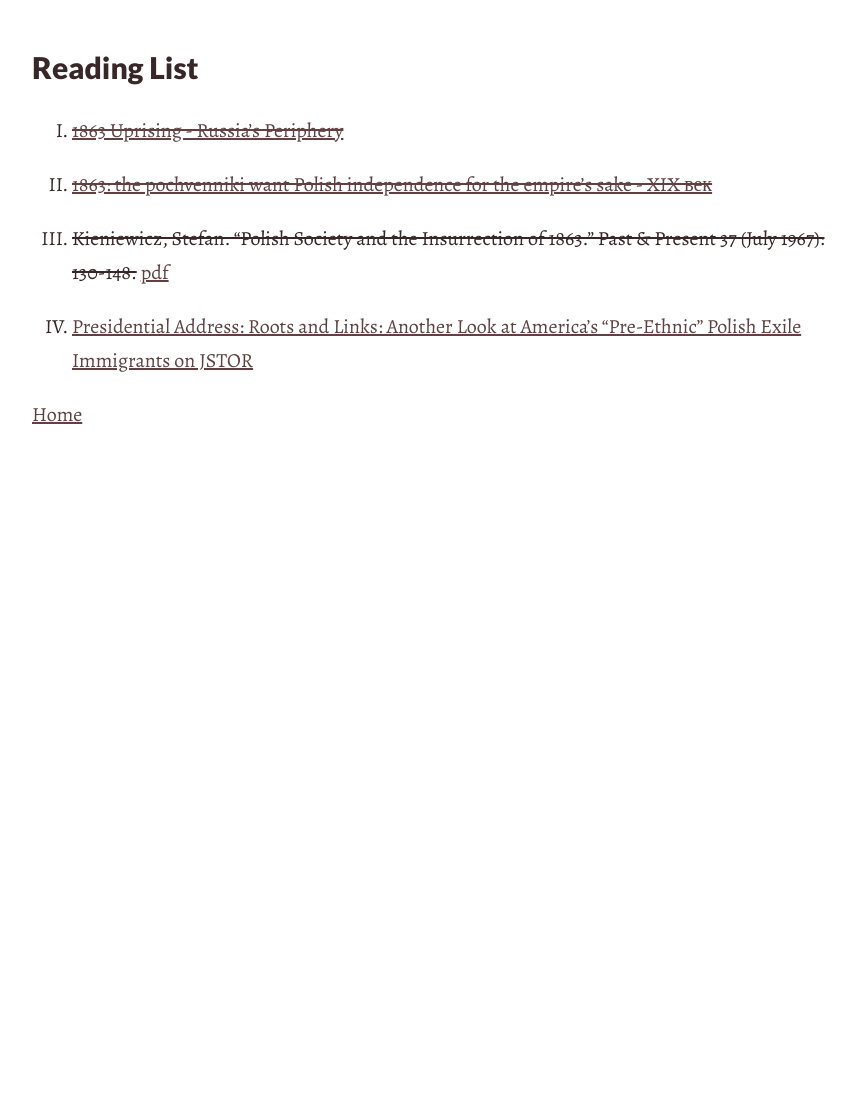
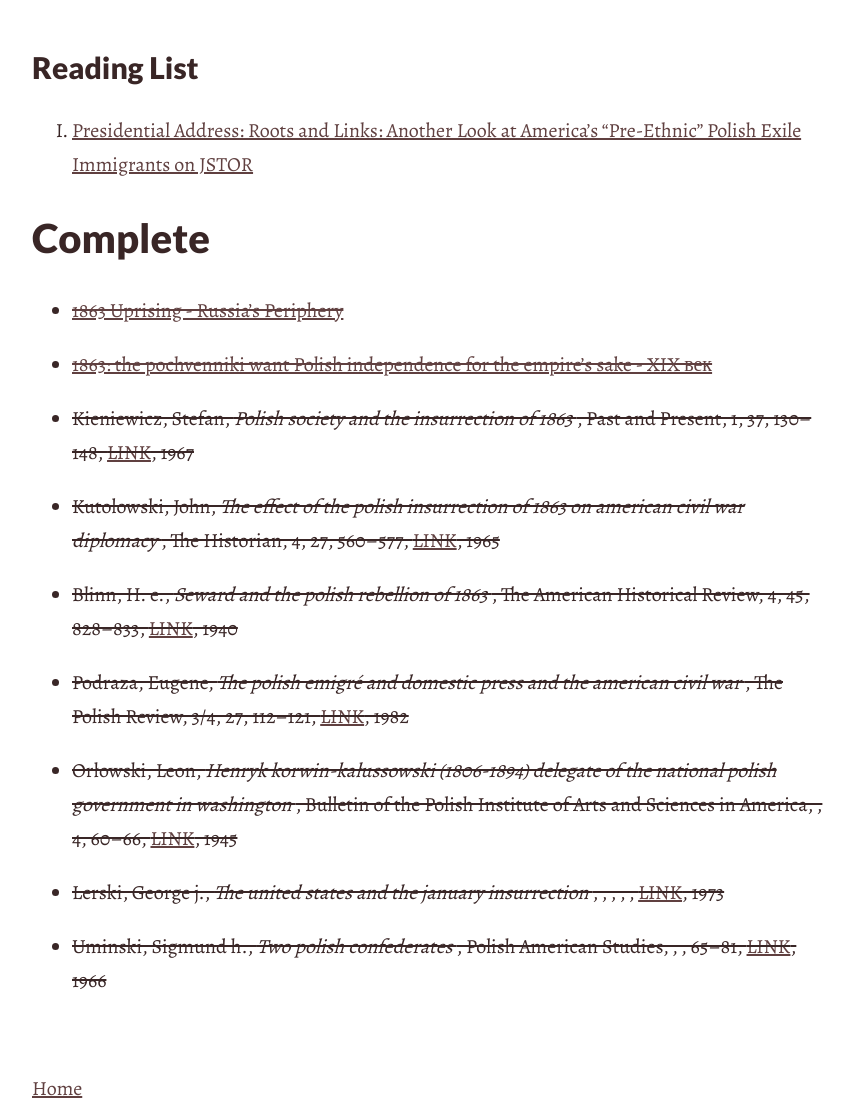
Before and after one commit to LemuelCushing/PolishUprisingSeminar, a Jekyll site: the page built from _lists/ReadingList.md, in a window 1280 px wide. Shown: the whole page, without its empty margins (208-1064 px from the left). Built offline with Jekyll 4.4.1, drawn with Linux system fonts in a browser that asks for light colours; comment, search, counter and statistics services are not loaded; before the commit the page ends 980 px from its top, so only the background shows below that.

Commit message:
Added completed to Reading List and a copy bibID button in bilio

```diff
--- a/Gemfile
+++ b/Gemfile
@@ -16,6 +16,8 @@ gem "jekyll", "3.4.0"
 
 gem 'wdm', '>= 0.1.0' if Gem.win_platform?
 
+gem 'jekyll-octicons'
+
 # If you want to use GitHub Pages, remove the "gem "jekyll"" above and
 # uncomment the line below. To upgrade, run `bundle update github-pages`.
 # gem "github-pages", group: :jekyll_plugins
--- a/_config.yml
+++ b/_config.yml
@@ -19,6 +19,8 @@ collections:
 # Comments
 # disqus-shortname: webjeda-demo
 
+gems:
+  - jekyll-octicons
 
 #optimization
 #compress.html
--- a/_layouts/default.html
+++ b/_layouts/default.html
@@ -13,6 +13,7 @@ layout: compress
 <body style="background-color: rgb(232, 226, 176)">
  <script src="{{site.baseurl}}/js/theme.min.js"></script>
  <script src="{{site.baseurl}}/js/strike.js"></script>
+<script src="https://cdnjs.cloudflare.com/ajax/libs/clipboard.js/1.6.0/clipboard.min.js"></script>
   <header>
       <a href="{{site.baseurl}}/"><div class="home"></div></a>
   </header>
--- a/_lists/ReadingList.md
+++ b/_lists/ReadingList.md
@@ -1,15 +1,45 @@
 ---
 layout: list
 title: Reading List
+
+completed:
+    - kieniewicz_polish_1967-1
+    - kutolowski_effect_1965
+    - blinn_seward_1940
+    - podraza_polish_1982
+    - orlowski_henryk_1945
+    - lerski_united_1973-1
+    - uminski_two_1966-1
 ---
 
 ## Reading List
 
 
-1. [~~1863 Uprising - Russia's Periphery~~](http://russiasperiphery.blogs.wm.edu/western-borderlands/poland/general/1863-uprising/)
+1. [Presidential Address: Roots and Links: Another Look at America's "Pre-Ethnic" Polish Exile Immigrants on JSTOR](https://www.jstor.org/stable/20148026?Search=yes&resultItemClick=true&searchText=1863&searchUri=%2Ftopic%2Fexile%2F%3FQuery%3D1863%26page%3D2%26amp%3D%26amp%3D%26topic%3Dexile&seq=1#page_scan_tab_contents)
 
-2. [~~1863: the pochvenniki want Polish independence for the empire’s sake - XIX век~~](https://xixvek.wordpress.com/2012/04/09/1863-the-pochvenniki-want-polish-independence-for-the-empires-sake/)
 
-3. ~~Kieniewicz, Stefan. “Polish Society and the Insurrection of 1863.” Past & Present 37 (July 1967): 130-148.~~ [pdf](https://oup.silverchair-cdn.com/oup/backfile/Content_public/Journal/past/37/1/10.1093_past_37.1.130/1/130.pdf?Expires=1487188869&Signature=g52zGjWy3DX6BUFn5w1fu0beVOQG-bFowNK0UVAA-f8sXKH2aM4UgA2wjkqOW159EICpyd4TMBXzfVhuVw2w7qOk0BrCHjvN9ME56BofIh6tjpm5ybxzhO9WvjCScy7KxtnYOPUODxID2Vnryqp-ePS8xTJZlFCnBVJBBrsZp9cgyfcE3u0~U9ByyVRb6UvcfQoZw7DYpCyxAsKQTkehsP24WP2ee7ZLYuK2AV3wdyYhAu8neZW7uIFQ0osUxssi5cc-oT5r-KsV1dwZwvq1jol1FtSUGLItyjXY32z5mQvYSWMs5xcQRx7grqYVTUUy6~kCB6qYMWXcb4W9EkAhZw__&Key-Pair-Id=APKAIUCZBIA4LVPAVW3Q)
+# Complete
 
-4. [Presidential Address: Roots and Links: Another Look at America's "Pre-Ethnic" Polish Exile Immigrants on JSTOR](https://www.jstor.org/stable/20148026?Search=yes&resultItemClick=true&searchText=1863&searchUri=%2Ftopic%2Fexile%2F%3FQuery%3D1863%26page%3D2%26amp%3D%26amp%3D%26topic%3Dexile&seq=1#page_scan_tab_contents)
+* [~~1863 Uprising - Russia's Periphery~~](http://russiasperiphery.blogs.wm.edu/western-borderlands/poland/general/1863-uprising/)
+
+* [~~1863: the pochvenniki want Polish independence for the empire’s sake - XIX век~~](https://xixvek.wordpress.com/2012/04/09/1863-the-pochvenniki-want-polish-independence-for-the-empires-sake/)
+
+{% for curItem in page.completed %}
+
+{% assign entry = site.data.bib | where:"id", curItem  | first %}
+
+
+* ~~{{ entry.author[0].family  | capitalize }},
+{{ entry.author[0].given  | capitalize }},
+<i> {{ entry.title  | capitalize }} </i>,
+{{ entry.container-title  }},
+{{ entry.issue  }},
+{{ entry.volume  }},
+{{ entry.page  }},
+<a href="{{ entry.URL  }}">LINK</a>,
+{{ entry.issued.date-parts[0][0] }}~~
+
+
+{% endfor %}
+
+<br>
--- a/_sass/style.scss
+++ b/_sass/style.scss
@@ -246,3 +246,9 @@ footer {
 .links a {
     margin-right: 1em;
 }
+
+.octicon {
+  display: inline-block;
+  vertical-align: text-top;
+  fill: $brand-color;
+}
```
Also changed, not shown: _data/bib.json (+8 -4 lines), _lists/bibliography.md (+40 -2 lines), Gemfile.lock.
